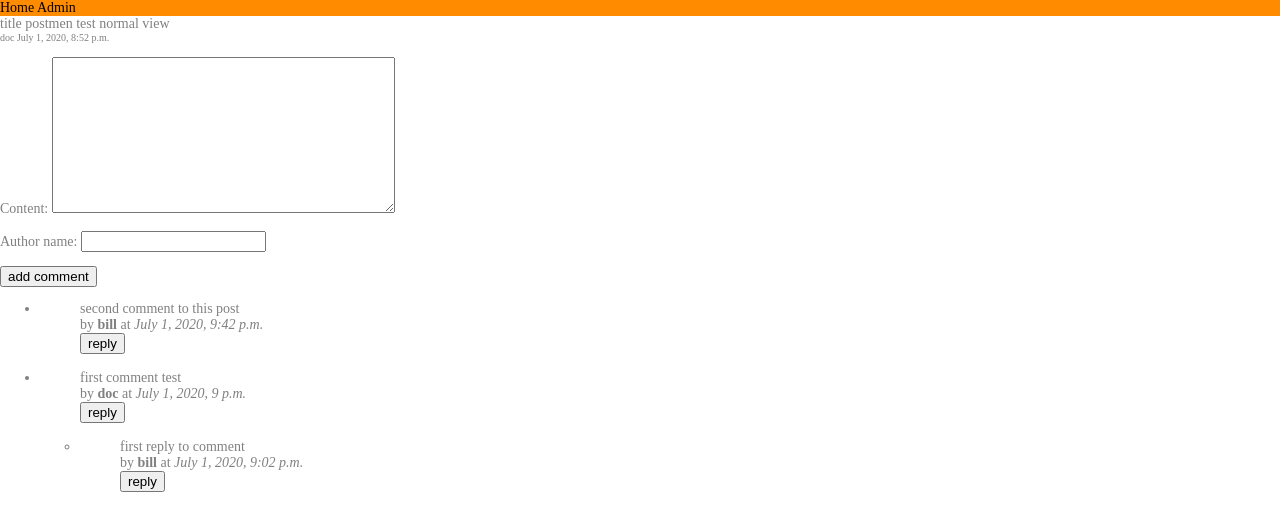
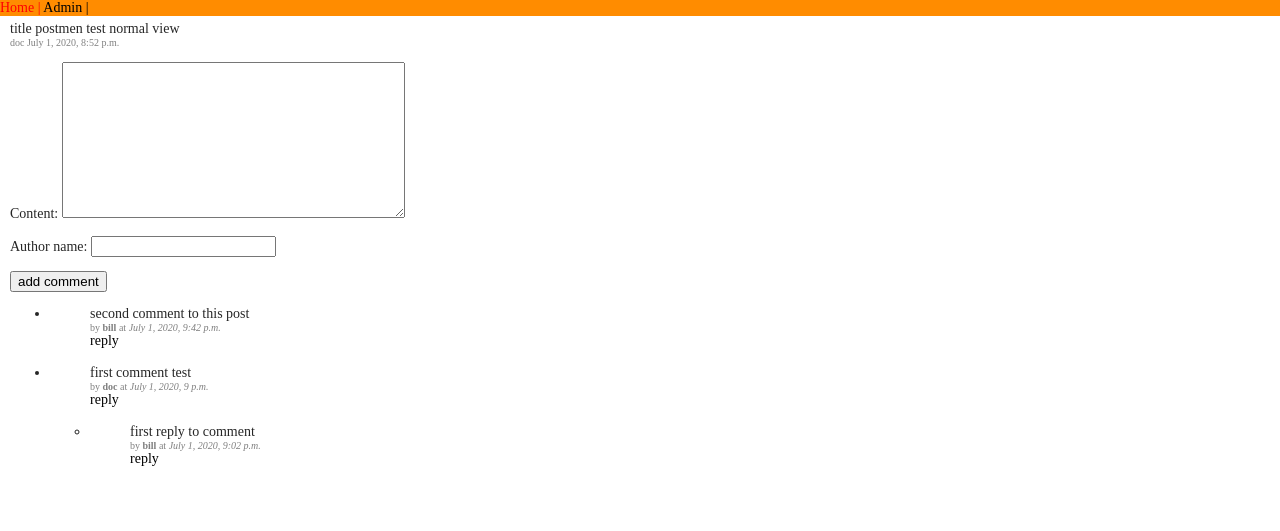
Before and after one commit to oldgreek84/news_board, a Django app: page /comments/1/ in a window 1280 px wide. Shown: the top 531 px of the page. Run offline with Django 3.2, Linux system fonts and the light colour scheme; data comes from the database, SQL or seed files in the repository; both versions use the stored data as it was after the commit.

Commit message:
change css file

```diff
--- a/news_board/main/admin.py
+++ b/news_board/main/admin.py
@@ -1,17 +1,16 @@
 from django.contrib import admin
 
 from .models import Post, Comment
-# from .forms import *
+
 
 # Register your models here.
 class PostAdmin(admin.ModelAdmin):
     list_display = ('title', 'link', 'author_name', 'amount_of_upvotes')
 
 
-admin.site.register(Post, PostAdmin)
-
 class CommentAdmin(admin.ModelAdmin):
     list_display = ('author_name', 'content', 'creation_date')
 
 
+admin.site.register(Post, PostAdmin)
 admin.site.register(Comment, CommentAdmin)
--- a/news_board/main/forms.py
+++ b/news_board/main/forms.py
@@ -2,7 +2,10 @@ from django import forms
 
 from .models import Comment
 
+
 class CommentAddForm(forms.ModelForm):
+    ''' create a form to add comment'''
+
     class Meta:
         model = Comment
         fields = ('content', 'author_name')
--- a/news_board/main/models.py
+++ b/news_board/main/models.py
@@ -1,19 +1,18 @@
 from django.db import models
 from django.utils import timezone
 
-# Create your models here.
-
-class Author(models.Model):
-    name = models.CharField(max_length=120)
-    email = models.EmailField()
 
 class Post(models.Model):
+    ''' create db model of post '''
     title = models.CharField(max_length=120)
     link = models.URLField()
     creation_date = models.DateTimeField(auto_now_add=True,
                                          db_index=True)
     author_name = models.CharField(max_length=60)
     amount_of_upvotes = models.IntegerField(default=0)
+
+    class Meta:
+        ordering = ('-creation_date',)
 
     def __str__(self):
         return f'Post {self.id} by {self.author_name}'
@@ -22,7 +21,9 @@ class Post(models.Model):
         self.amount_of_upvotes += 1
         self.save()
 
+
 class Comment(models.Model):
+    ''' create db model of comment '''
     author_name = models.CharField(max_length=60)
     content = models.TextField()
     creation_date = models.DateTimeField(auto_now_add=True)
@@ -40,9 +41,3 @@ class Comment(models.Model):
 
     def __str__(self):
         return f'{self.author_name} to post {self.post_id}'
-
-class Reply(models.Model):
-    author_name = models.CharField(max_length=60)
-    content = models.TextField()
-    creation_date = models.DateTimeField(default=timezone.now)
-    comment_id = models.ForeignKey('Comment', on_delete=models.CASCADE)
--- a/news_board/main/static/main/style.css
+++ b/news_board/main/static/main/style.css
@@ -5,8 +5,7 @@ body {
 }
 
 div {
-	color: grey;
-
+	color: #262626;
 }
 
 div a {
@@ -14,18 +13,28 @@ div a {
 	color: black;
 }
 
+div a:hover {
+	color: red;
+}
+
 .nav {
 	background: darkorange;
 }
 
 .main_block {
+	margin: 5px 0;
+	padding-left: 10px;
 }
 
 .post {
 	margin-top: 20px;
+}
 
+.title {
+	color: #262626;
 }
 
 .date {
 	font-size: 10px;
+	color: grey;
 }
--- a/news_board/main/templates/base.html
+++ b/news_board/main/templates/base.html
@@ -9,8 +9,8 @@
 </head>
 <body>
 <div class="nav">
-	<a href="{% url 'index' %}" >Home</a>
-	<a href="/admin" >Admin</a>
+	<a href="{% url 'index' %}" >Home |</a>
+	<a href="/admin" >Admin |</a>
 </div>
 <div class="main_block">
 	{% block content %}
--- a/news_board/main/templates/comment.html
+++ b/news_board/main/templates/comment.html
@@ -2,8 +2,10 @@
 	<ul>
 	<div>
 		{{ comment.content }}<br>
-		by <b>{{ comment.author_name }}</b> at <i>{{ comment.creation_date }}</i><br>
-		<button><a href="{% url 'add_reply' comment_id=comment.pk %}">reply</a></button>
+		<div class="date">
+			by <b>{{ comment.author_name }}</b> at <i>{{ comment.creation_date }}</i><br>
+		</div>
+		<a href="{% url 'add_reply' comment_id=comment.pk %}">reply</a>
 	</div><br>
 	{% if comment.replies %}
 		{% for comment in comment.replies.all %}
--- a/news_board/main/templates/comments.html
+++ b/news_board/main/templates/comments.html
@@ -6,7 +6,7 @@
 
 {% block content %}
 <div>
-	<div>
+	<div class="title">
 		{{ post.title }}<br>
 		<div class="date">{{ post.author_name }}
 			{{ post.creation_date }}</div>
--- a/news_board/main/templates/index.html
+++ b/news_board/main/templates/index.html
@@ -10,7 +10,7 @@
 	{% for post in posts %}
 	<li><div class="post">
  			<a href={{ post.link }} target="_blank">{{ post.title }}</a><br>
-			<div class="date">by <b>{{ post.author_name }}</b><i>{{ post.creation_date}}</i></div><br>
+			<div class="date">by <b>{{ post.author_name }}</b><i>{{ post.creation_date}}</i></div>
 			<a href="{% url 'upvote_post' post.pk %}">votes: {{ post.amount_of_upvotes }}</a>
 			<a href="{% url 'comments' post_id=post.pk %}">comments: {{ post.comments.count}}</a><br>
 		</div></li>
--- a/news_board/main/views.py
+++ b/news_board/main/views.py
@@ -6,11 +6,13 @@ from .forms import CommentAddForm
 
 
 def index(request):
+    ''' function render html template for index page'''
     posts = Post.objects.all()
     context = {'posts': posts, 'title': 'Main Page'}
     return render(request, 'index.html', context)
 
 def comments(request, post_id):
+    ''' function render html template for comments page'''
     post = Post.objects.get(pk=post_id)
     comments = Comment.objects.filter(post_id=post_id)
     if request.method == 'POST':
@@ -29,6 +31,7 @@ def comments(request, post_id):
     return render(request, 'comments.html', context)
 
 def add_reply(request, comment_id):
+    ''' function render html template for reply page'''
     comment = Comment.objects.get(pk=comment_id)
     if request.method == 'POST':
         form = CommentAddForm(request.POST)
```
Also changed, not shown: news_board/db.sqlite3 (added).
